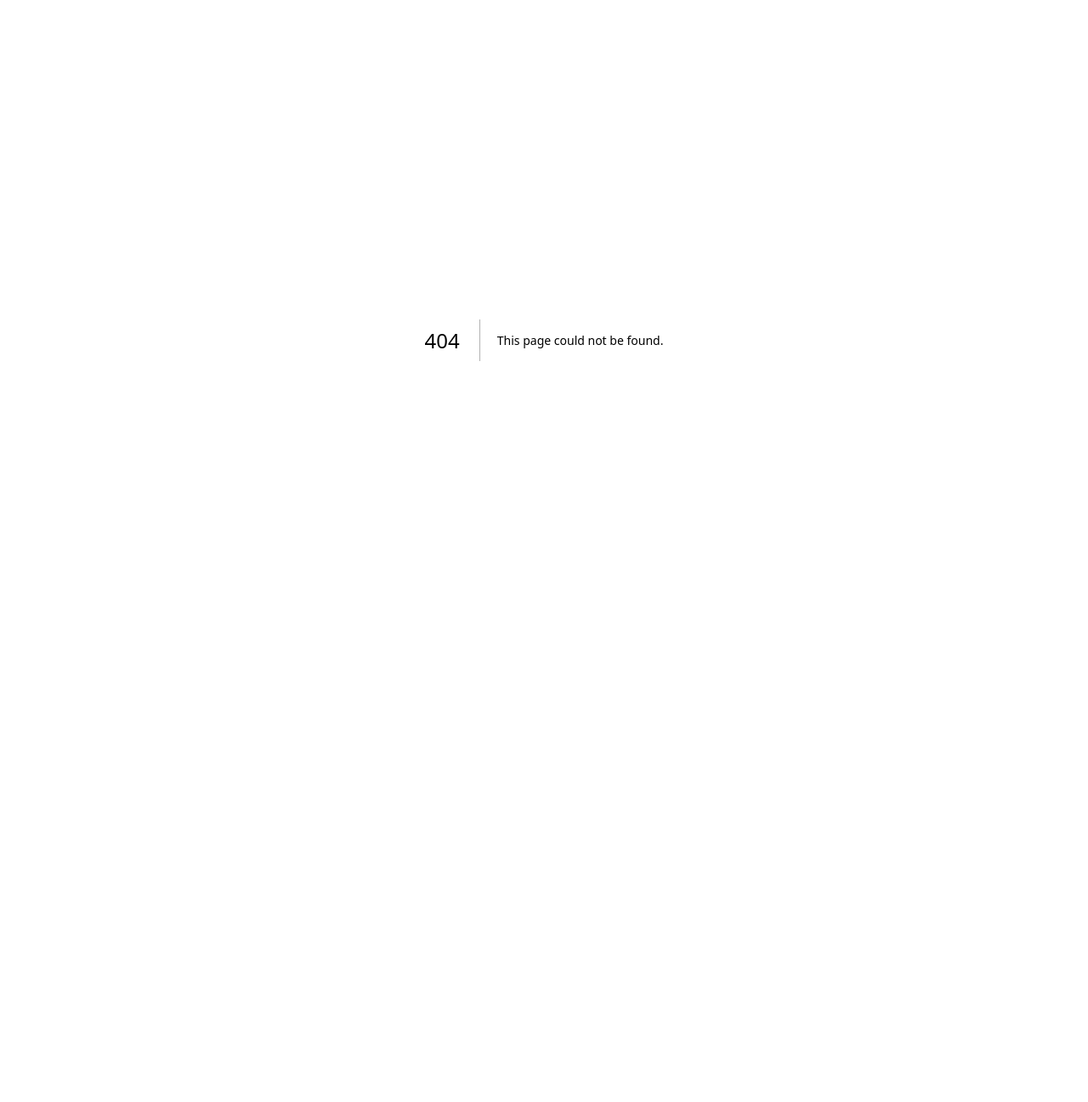
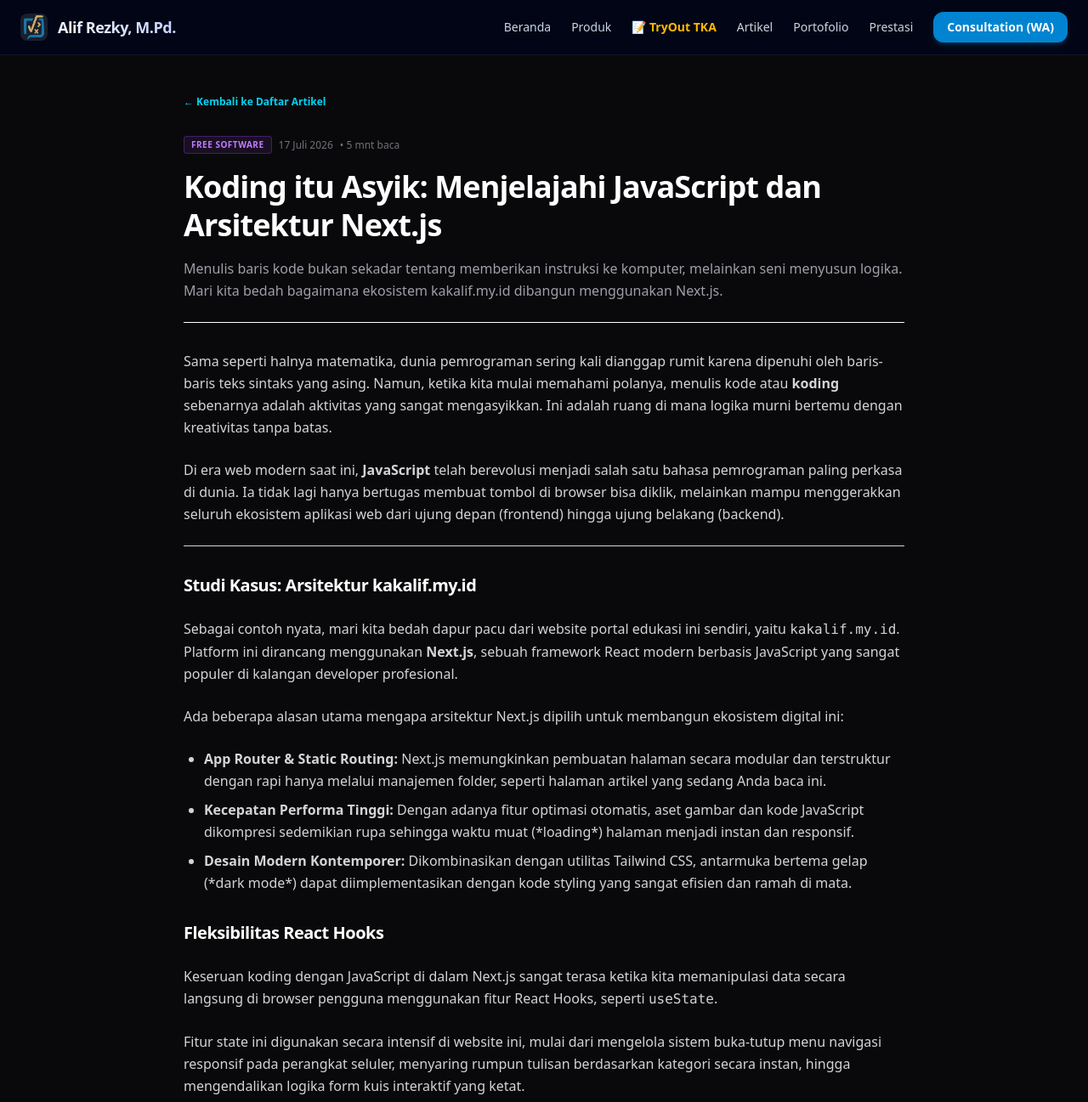
Before and after one commit to teknoalif/kakalif, a Next.js app: page /artikel/koding-itu-asyik in a window 1280 px wide. Before the commit this address had no page. Shown: the top 1297 px of the page at 85% size. Before the commit the page ends 800 px from the top, so only its background shows below. Built offline with nearby package versions, Linux system fonts and the light colour scheme.

Commit message:
Create page.js koding itu asyik

```diff
--- /dev/null
+++ b/src/app/artikel/koding-itu-asyik/page.js
@@ -0,0 +1,101 @@
+'use client';
+import Navbar from '../../../components/Navbar';
+import Footer from '../../../components/Footer';
+
+export default function DetailArtikelKodingAsyik() {
+  return (
+    <div className="bg-zinc-950 text-white min-h-screen font-sans">
+      <Navbar />
+
+      <div className="container mx-auto px-6 max-w-4xl pt-28 pb-16 space-y-8">
+        {/* Navigasi Kembali */}
+        <div>
+          <a href="/artikel" className="text-xs font-bold text-cyan-400 hover:underline flex items-center gap-1">
+            &larr; Kembali ke Daftar Artikel
+          </a>
+        </div>
+
+        {/* Header Artikel */}
+        <div className="space-y-4 border-b border-zinc-850 pb-6">
+          <div className="flex items-center gap-2">
+            <span className="text-[10px] uppercase font-black px-2 py-0.5 rounded tracking-wider bg-purple-500/10 border border-purple-500/30 text-purple-400">
+              Free Software
+            </span>
+            <span className="text-xs text-zinc-500">17 Juli 2026</span>
+            <span className="text-xs text-zinc-500">&bull; 5 mnt baca</span>
+          </div>
+          <h1 className="text-2xl font-black text-white sm:text-4xl tracking-tight leading-tight">
+            Koding itu Asyik: Menjelajahi JavaScript dan Arsitektur Next.js
+          </h1>
+          <p className="text-zinc-400 text-sm md:text-base leading-relaxed">
+            Menulis baris kode bukan sekadar tentang memberikan instruksi ke komputer, melainkan seni menyusun logika. Mari kita bedah bagaimana ekosistem kakalif.my.id dibangun menggunakan Next.js.
+          </p>
+        </div>
+
+        {/* Konten Utama Artikel */}
+        <div className="prose prose-invert max-w-none text-zinc-300 text-sm md:text-base leading-relaxed space-y-6 font-medium">
+
+          <p>
+            Sama seperti halnya matematika, dunia pemrograman sering kali dianggap rumit karena dipenuhi oleh baris-baris teks sintaks yang asing. Namun, ketika kita mulai memahami polanya, menulis kode atau <strong>koding</strong> sebenarnya adalah aktivitas yang sangat mengasyikkan. Ini adalah ruang di mana logika murni bertemu dengan kreativitas tanpa batas.
+          </p>
+
+          <p>
+            Di era web modern saat ini, <strong>JavaScript</strong> telah berevolusi menjadi salah satu bahasa pemrograman paling perkasa di dunia. Ia tidak lagi hanya bertugas membuat tombol di browser bisa diklik, melainkan mampu menggerakkan seluruh ekosistem aplikasi web dari ujung depan (frontend) hingga ujung belakang (backend).
+          </p>
+
+          <hr className="border-zinc-850" />
+
+          {/* Bagian 1 */}
+          <h2 className="text-xl font-black text-white tracking-tight pt-2">Studi Kasus: Arsitektur kakalif.my.id</h2>
+          <p>
+            Sebagai contoh nyata, mari kita bedah dapur pacu dari website portal edukasi ini sendiri, yaitu <code>kakalif.my.id</code>. Platform ini dirancang menggunakan <strong>Next.js</strong>, sebuah framework React modern berbasis JavaScript yang sangat populer di kalangan developer profesional.
+          </p>
+          <p>
+            Ada beberapa alasan utama mengapa arsitektur Next.js dipilih untuk membangun ekosistem digital ini:
+          </p>
+
+          <ul className="list-disc pl-6 space-y-2 text-zinc-300">
+            <li>
+              <strong>App Router &amp; Static Routing:</strong> Next.js memungkinkan pembuatan halaman secara modular dan terstruktur dengan rapi hanya melalui manajemen folder, seperti halaman artikel yang sedang Anda baca ini.
+            </li>
+            <li>
+              <strong>Kecepatan Performa Tinggi:</strong> Dengan adanya fitur optimasi otomatis, aset gambar dan kode JavaScript dikompresi sedemikian rupa sehingga waktu muat (*loading*) halaman menjadi instan dan responsif.
+            </li>
+            <li>
+              <strong>Desain Modern Kontemporer:</strong> Dikombinasikan dengan utilitas Tailwind CSS, antarmuka bertema gelap (*dark mode*) dapat diimplementasikan dengan kode styling yang sangat efisien dan ramah di mata.
+            </li>
+          </ul>
+
+          {/* Bagian 2 */}
+          <h2 className="text-xl font-black text-white tracking-tight pt-2">Fleksibilitas React Hooks</h2>
+          <p>
+            Keseruan koding dengan JavaScript di dalam Next.js sangat terasa ketika kita memanipulasi data secara langsung di browser pengguna menggunakan fitur React Hooks, seperti <code>useState</code>.
+          </p>
+          <p>
+            Fitur state ini digunakan secara intensif di website ini, mulai dari mengelola sistem buka-tutup menu navigasi responsif pada perangkat seluler, menyaring rumpun tulisan berdasarkan kategori secara instan, hingga mengendalikan logika form kuis interaktif yang ketat.
+          </p>
+
+          <blockquote>
+            <p className="text-xs text-cyan-400 bg-zinc-900 border-l-2 border-cyan-500 p-3 rounded-r-xl font-mono">
+              {"// Contoh reaktivitas JavaScript sederhana di Next.js\nconst [terbuka, setTerbuka] = useState(false);"}
+            </p>
+          </blockquote>
+
+          {/* Bagian 3 */}
+          <h2 className="text-xl font-black text-white tracking-tight pt-2">Kesimpulan</h2>
+          <p>
+            Membangun sistem pembelajaran mandiri yang inklusif menuntut alat perkakas teknologi yang solid. Melalui kombinasi logika berpikir yang terstruktur dan fleksibilitas ekosistem JavaScript, koding berubah dari pekerjaan teknis yang menjemukan menjadi sebuah petualangan kreasi yang seru. Selamat mengeksplorasi baris kode Anda!
+          </p>
+        </div>
+
+        {/* Footer Artikel */}
+        <div className="border-t border-zinc-850 pt-6 mt-8 flex justify-between items-center text-xs text-zinc-500">
+          <span>Kategori: Free Software, Koding</span>
+          <span>Studi Kasus: kakalif.my.id Ecosystem</span>
+        </div>
+      </div>
+
+      <Footer />
+    </div>
+  );
+}
```
